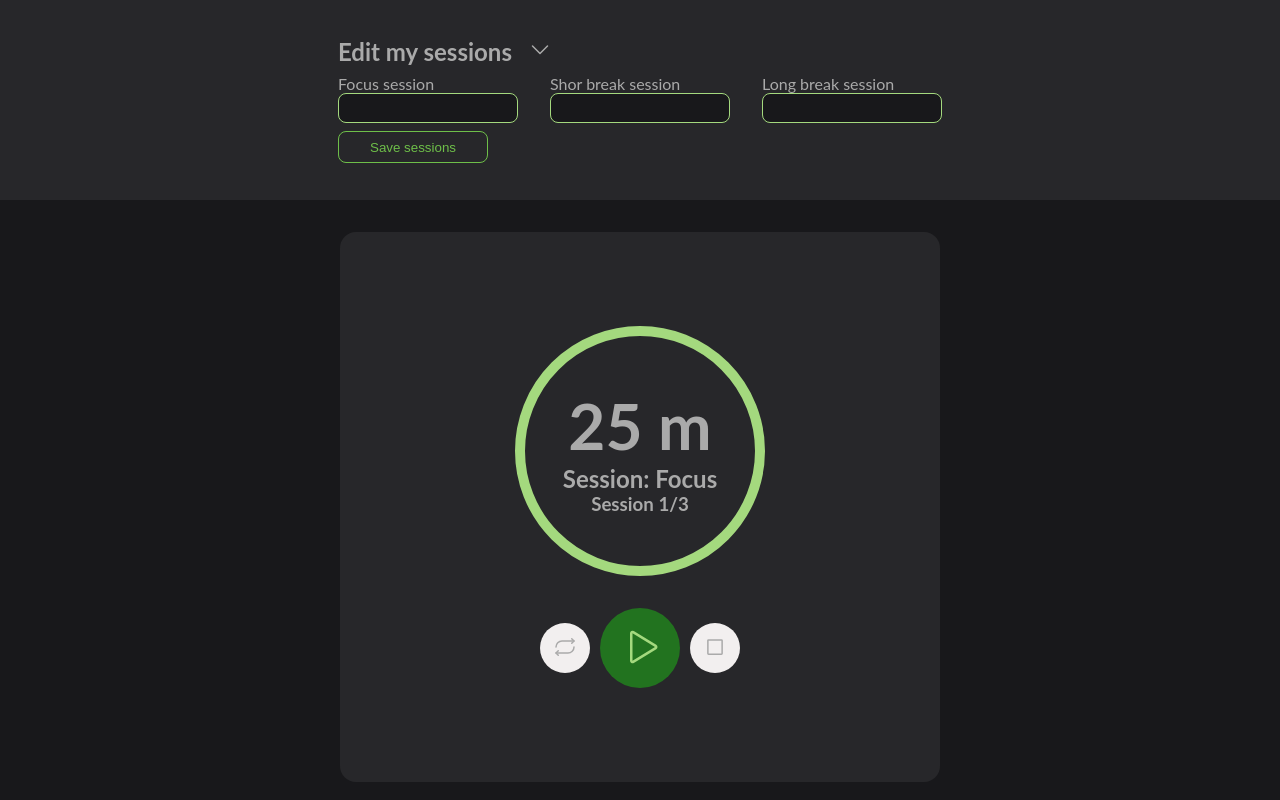
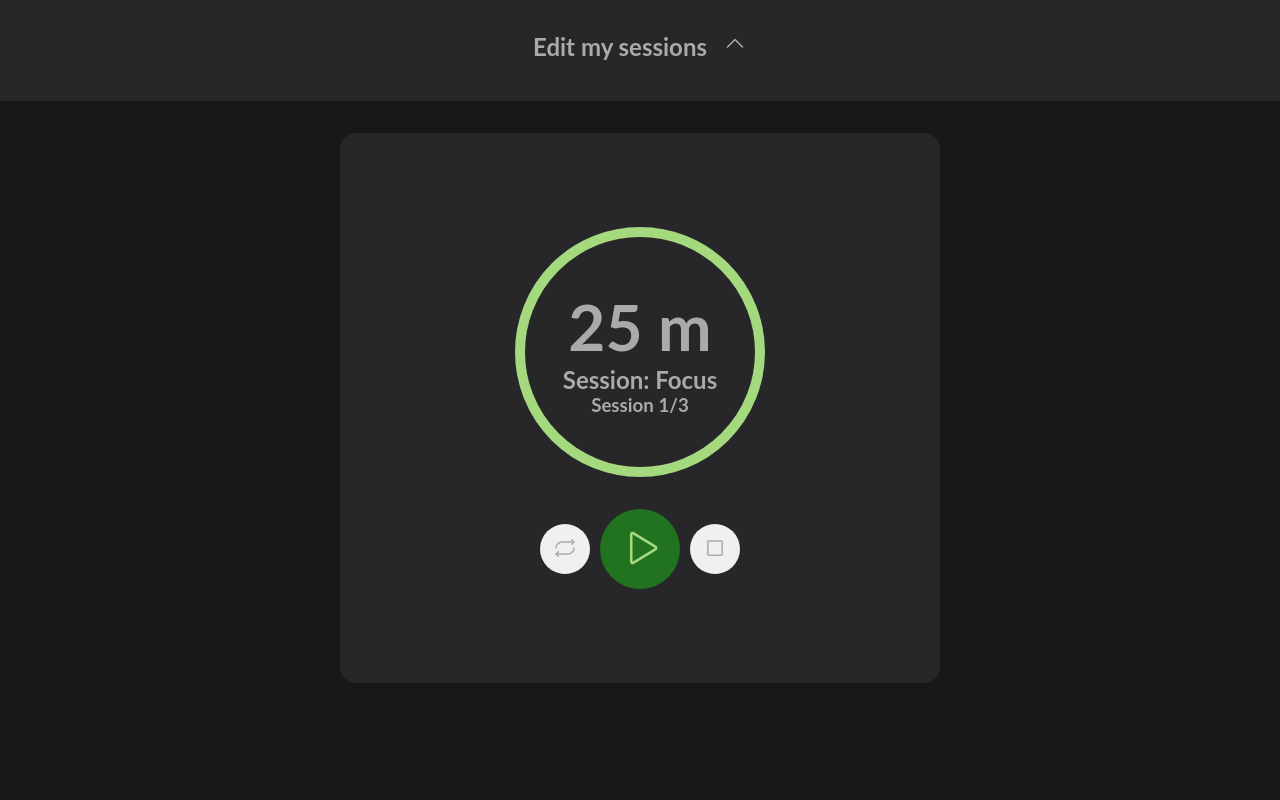
Before and after one commit to bruflor/pomodoro-js, a React (Vite) app: page / in a window 1280 px wide. Built offline with nearby package versions, Linux system fonts and the light colour scheme.

Commit message:
shrink form

```diff
--- a/src/components/Form/SessionsForm.tsx
+++ b/src/components/Form/SessionsForm.tsx
@@ -1,18 +1,51 @@
-import { CaretDown, Pencil } from "phosphor-react";
+import { CaretDown, CaretUp, Pencil } from "phosphor-react";
+import { useState } from "react";
 import { MyForm, TitleContainer, Inputscontainer } from "./style";
 
 export const SessionsForm = () => {
+  const [shrink, setshrink] = useState(false);
+  const shrinkForm = () => {
+    if (shrink) {
+      return (
+        <>
+          <Inputscontainer>
+            <div>
+              <label>Focus session</label>
+              <input />
+            </div>
+            <div>
+              <label>Shor break session</label>
+              <input />
+            </div>
+            <div>
+              <label>Long break session</label>
+              <input />
+            </div>
+          </Inputscontainer>
+          <button type="submit" onClick={() => {}}>
+            Save sessions
+          </button>
+        </>
+      );
+    }
+  };
+
   return (
     <>
-      <MyForm>
+      <MyForm className={shrink ? "small" : ""}>
         <TitleContainer>
           {/* <Pencil size={32} /> */}
           <h2>Edit my sessions</h2>
-          <a>
-            <CaretDown size={24} />
+          <a
+            onClick={() => {
+              setshrink(!shrink);
+            }}
+          >
+            {shrink ? <CaretDown size={24} /> : <CaretUp size={24} />}
           </a>
         </TitleContainer>
-        <Inputscontainer>
+        <Inputscontainer>{shrinkForm()}</Inputscontainer>
+        {/* <Inputscontainer>
           <div>
             <label>Focus session</label>
             <input />
@@ -28,7 +61,7 @@ export const SessionsForm = () => {
         </Inputscontainer>
         <button type="submit" onClick={() => {}}>
           Save sessions
-        </button>
+        </button> */}
       </MyForm>
     </>
   );
--- a/src/components/Form/style.ts
+++ b/src/components/Form/style.ts
@@ -13,12 +13,15 @@ export const TitleContainer = styled.div`
 export const MyForm = styled.form`
   display: flex;
   flex-direction: column;
-  /* align-items: center; */
-  height: 200px;
+  align-items: center;
+  /* height: 200px; */
   background: #27272a;
   display: flex;
   justify-content: center;
   gap: 8px;
+  max-height: 200px;
+  padding: 32px;
+  transition: 0.3s;
 
   & button {
     border: 1px solid #6ebf49;
@@ -34,9 +37,14 @@ export const MyForm = styled.form`
     color: white;
     cursor: pointer;
   }
+  & .small {
+    height: 60px;
+    max-height: 60px;
+  }
 `;
 export const Inputscontainer = styled.form`
   display: flex;
+  align-items: flex-end;
   gap: 32px;
   & div {
     display: flex;
--- a/src/components/Task/style.ts
+++ b/src/components/Task/style.ts
@@ -29,7 +29,7 @@ export const FormContainer = styled.div`
   /* height: 200px;
   width: 100%; */
   background: #27272a;
-  display: flex;
+  /* display: flex; */
   align-items: center;
   justify-content: center;
   /* background: red; */
```
